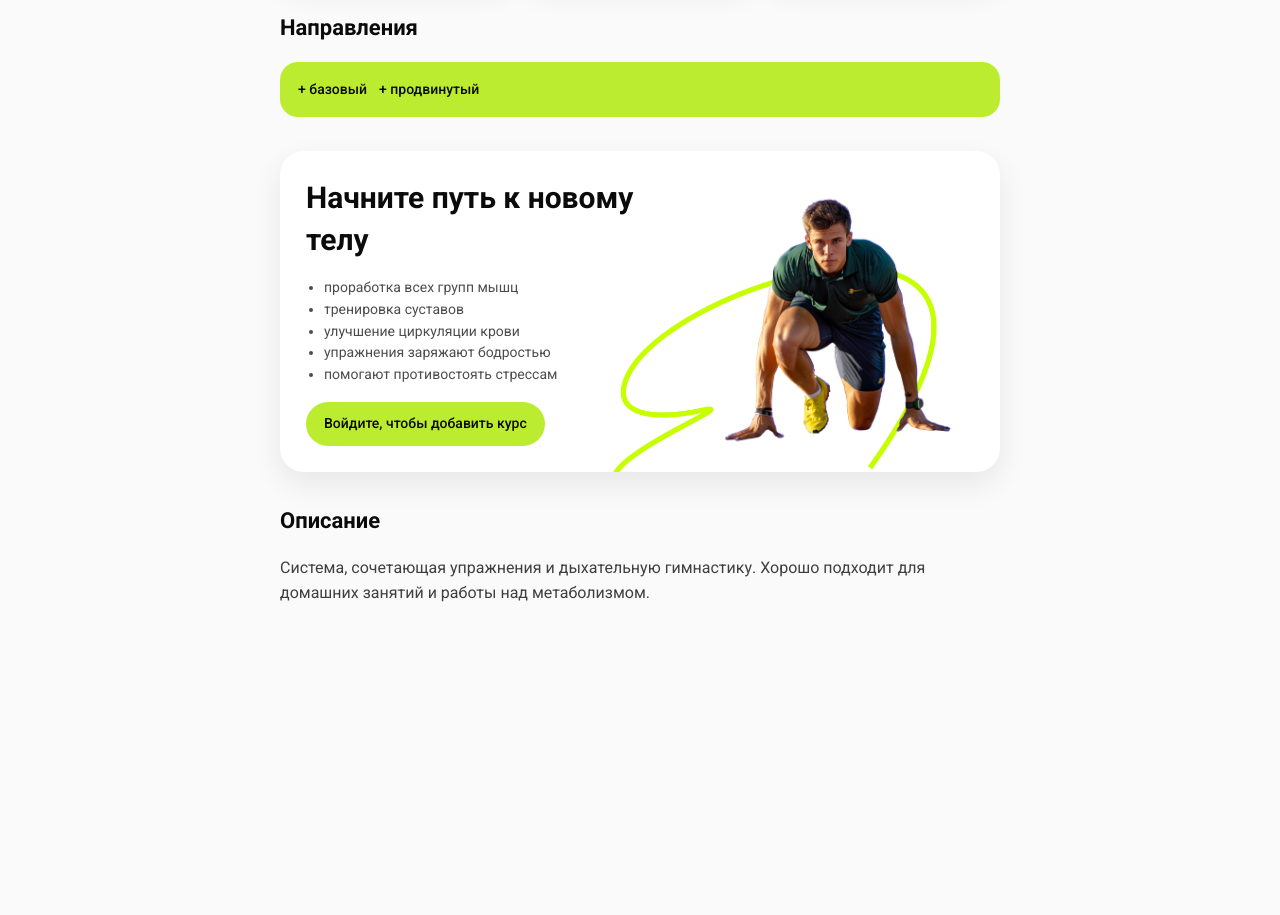
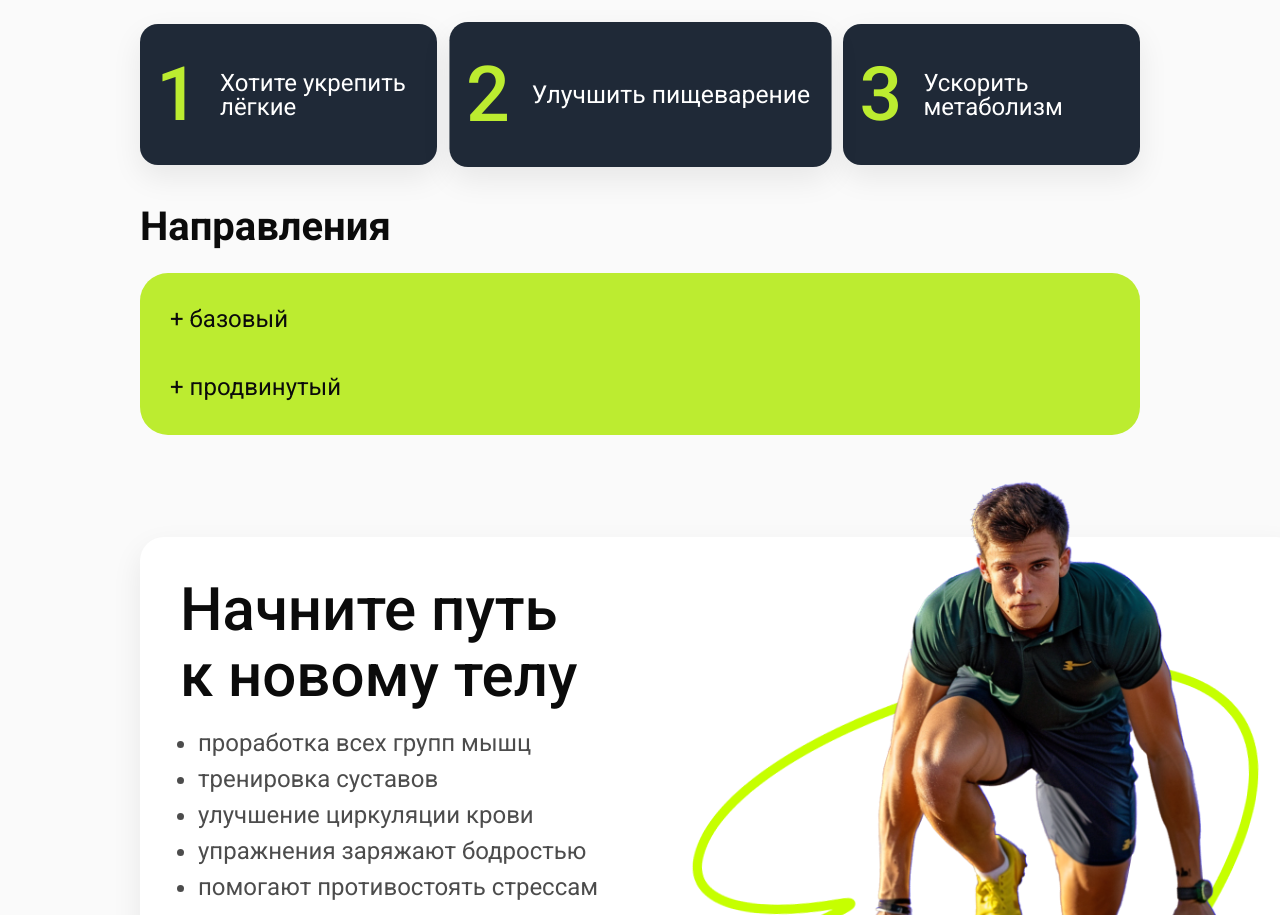
Before and after one commit to x3imal/sky-fitness-pro, a Next.js app: page /course/bodyflex in a window 1280 px wide. Shown: the part 577-1492 px from the top of the page. Before the commit the page ends 1323 px from the top, so only its background shows below. Built offline with nearby package versions, Linux system fonts and the light colour scheme.

Commit message:
add-course-id: добил верстку(будь она не ладна)

```diff
--- a/app/course/[id]/page.module.css
+++ b/app/course/[id]/page.module.css
@@ -1,7 +1,6 @@
 .container {
     max-width: 1440px;
     margin: 0 auto;
-    padding: 0 140px 90px;
 }
 
 /* HERO */
@@ -11,7 +10,7 @@
 
 .heroCard {
     position: relative;
-    height: 220px;
+    height: 310px;
     border-radius: 30px;
     overflow: hidden;
     background: #FFC700;
@@ -24,19 +23,19 @@
     top: 28px;
     z-index: 2;
     margin: 0;
-    font-size: 44px;
-    font-weight: 600;
+    font-size: 60px;
+    font-weight: 500;
     color: #fff;
 }
 
 .heroImage {
     position: absolute;
-    right: 0;
+    right: 100px;
     bottom: 0;
-    top: -81px;
+    top: -50px;
     width: 360px;
     height: 325px;
-    transform: scale(0.87);
+    transform: scale(1.23);
 }
 
 /* SECTIONS */
@@ -46,7 +45,7 @@
 
 .sectionTitle {
     margin: 0 0 18px 0;
-    font-size: 22px;
+    font-size: 40px;
     font-weight: 600;
     color: #0b0b0b;
 }
@@ -54,53 +53,72 @@
 /* FITTING */
 .fittingGrid {
     display: grid;
-    grid-template-columns: repeat(3, 1fr);
+    grid-template-columns: minmax(0, 1fr) minmax(0, 1.25fr) minmax(0, 1fr);
     gap: 18px;
 }
 
 .fittingCard {
     display: flex;
-    gap: 14px;
+    gap: 25px;
     align-items: center;
     background: #1f2937;
     color: #fff;
-    padding: 16px 18px;
+    padding: 20px;
     border-radius: 18px;
     box-shadow: 0 12px 30px rgba(0, 0, 0, 0.08);
 }
 
+.fittingCard:nth-child(2) {
+    z-index: 1;
+    transform: scale(1.03);
+}
+
 .fittingIndex {
-    width: 34px;
-    height: 34px;
-    border-radius: 10px;
-    background: #bcec30;
-    color: #0b0b0b;
-    display: flex;
+    font-family: 'Roboto', sans-serif;
+    font-weight: 500;
+    font-size: 75px;
+    line-height: 135%;
+    letter-spacing: 0;
+
+    color: #bcec30;
+
+    display: inline-flex;
     align-items: center;
     justify-content: center;
-    font-weight: 700;
+
+    width: 35px;
+    height: 101px;
 }
+
 
 .fittingText {
     margin: 0;
-    font-size: 14px;
-    line-height: 1.35;
+    font-size: 24px;
+    line-height: 1;
+    font-weight: 400;
 }
 
 /* DIRECTIONS */
 .directions {
-    display: flex;
-    flex-wrap: wrap;
-    gap: 12px;
+    display: grid;
+    grid-auto-flow: column;
+    grid-template-rows: repeat(2, auto);
+    grid-auto-columns: minmax(0, 1fr);
+    gap: 34px;
     background: #bcec30;
-    padding: 18px 18px;
-    border-radius: 18px;
+    padding: 30px;
+    border-radius: 28px;
+    max-width: 1160px;
+    min-height: 146px;
 }
 
 .directionChip {
-    font-size: 14px;
+    font-family: 'Roboto', sans-serif;
+    font-size: 24px;
     color: #0b0b0b;
-    font-weight: 500;
+    font-weight: 400;
+    /*line-height: 1.1;*/
+    width: 284px;
 }
 
 /* DESCRIPTION */
--- a/app/course/[id]/page.tsx
+++ b/app/course/[id]/page.tsx
@@ -1,5 +1,4 @@
 import Image from 'next/image';
-import Link from 'next/link';
 import { notFound } from 'next/navigation';
 import styles from './page.module.css';
 import { getCourseById } from '@/shared/util/getCourseById';
@@ -54,10 +53,6 @@ export default async function CoursePage({ params }: PageProps) {
 
             <CourseCTA />
 
-            <section className={styles.section}>
-                <h2 className={styles.sectionTitle}>Описание</h2>
-                <p className={styles.description}>{course.description}</p>
-            </section>
         </div>
     );
 }
--- a/app/page.tsx
+++ b/app/page.tsx
@@ -26,7 +26,7 @@ export default function Home() {
 
             <div className={styles.grid}>
                 {COURSES.map((course) => (
-                    <CourseCard key={course.id} course={course} />
+                    <CourseCard key={course.slug} course={course} />
                 ))}
             </div>
 
--- a/components/CourseCTA/CourseCTA.module.css
+++ b/components/CourseCTA/CourseCTA.module.css
@@ -4,16 +4,20 @@
 }
 
 .card {
+    margin: 102px auto 0;
     display: grid;
-    grid-template-columns: 1.1fr 0.9fr;
+    grid-template-columns: auto 1fr;
     gap: 24px;
+    width: 1160px;
 
-    padding: 26px;
+    padding: 40px;
     border-radius: 24px;
     background: #fff;
 
     box-shadow: 0 12px 30px rgba(0, 0, 0, 0.08);
-    overflow: hidden;
+    overflow: visible;
+
+    position: relative; /* ✅ ДОБАВИЛИ */
 }
 
 .left {
@@ -24,57 +28,89 @@
 
 .title {
     margin: 0;
-    font-size: 30px;
-    font-weight: 700;
+    font-size: 60px;
+    font-weight: 500;
+    line-height: 1.1;
+    max-width: 398px;
 }
 
 .list {
     margin: 0;
     padding-left: 18px;
     color: rgba(0, 0, 0, 0.7);
-    line-height: 1.55;
-    font-size: 14px;
+    font-size: 24px;
+    line-height: 1.5;
 }
 
 .button {
     display: inline-flex;
-    width: fit-content;
+    width: 437px;
     align-items: center;
     justify-content: center;
 
-    height: 44px;
+    height: 52px;
     padding: 0 18px;
 
     border-radius: 999px;
     background: #bcec30;
     color: #0b0b0b;
 
-    font-size: 14px;
+    font-size: 18px;
     font-weight: 500;
     text-decoration: none;
 }
 
 .right {
     position: relative;
-    min-height: 260px;
 }
 
 .right :global(img) {
     object-fit: contain;
 }
 
+.imageWrap {
+    position: absolute;
+    inset: 0;
+    left: 140px;
+    width: 487px;
+    height: 560px;
+    transform: translateY(-150px);
+
+    z-index: 2; /* ✅ чтобы спортсмен был поверх линии */
+}
+
+.image {
+    object-fit: contain;
+}
+
 /* Слой линии */
+.lineClip {
+    position: absolute;
+    inset: 0;
+    overflow: hidden;
+    border-radius: 24px;
+    pointer-events: none;
+    z-index: 0;
+}
+
 .line {
     position: absolute;
-    right: 20px;
-    bottom: -40px;
-    width: 360px;
-    height: 220px;
-    z-index: 0;
-    pointer-events: none;
-    /*transform: rotate(-12deg);*/
+    right: 0;
+    bottom: -50px;
+    width: 690px;
+    height: 390px;
+    transform: rotate(3deg);
+    transform-origin: right bottom;
 }
 
 .lineImg {
     object-fit: contain;
 }
+
+
+/* ✅ контент поверх линии */
+.left,
+.right {
+    position: relative;
+    z-index: 1;
+}
--- a/components/CourseCTA/CourseCTA.tsx
+++ b/components/CourseCTA/CourseCTA.tsx
@@ -6,6 +6,19 @@ export function CourseCTA() {
     return (
         <section className={styles.cta}>
             <div className={styles.card}>
+                {/* ✅ lineClip перенесён на уровень card, чтобы резало по краю карточки */}
+                <span className={styles.lineClip} aria-hidden>
+                    <span className={styles.line}>
+                        <Image
+                            src="/images/cta/line-cta.png"
+                            alt=""
+                            fill
+                            sizes="690px"
+                            className={styles.lineImg}
+                        />
+                    </span>
+                </span>
+
                 <div className={styles.left}>
                     <h2 className={styles.title}>Начните путь к новому телу</h2>
 
@@ -23,16 +36,6 @@ export function CourseCTA() {
                 </div>
 
                 <div className={styles.right}>
-  <span className={styles.line} aria-hidden>
-    <Image
-        src="/images/cta/line-cta.png"
-        alt=""
-        fill
-        sizes="300px"
-        className={styles.lineImg}
-    />
-  </span>
-
                     <div className={styles.imageWrap}>
                         <Image
                             src="/images/cta/common-cta.png"
@@ -44,7 +47,6 @@ export function CourseCTA() {
                         />
                     </div>
                 </div>
-
             </div>
         </section>
     );
--- a/shared/util/getCourseTheme.ts
+++ b/shared/util/getCourseTheme.ts
@@ -1,11 +1,10 @@
-import {COURSE_THEME_BY_ID, CourseTheme} from "@/components/ui/Theme/courseTheme";
+import {COURSE_THEME_BY_SLUG, CourseTheme} from "@/components/ui/Theme/courseTheme";
 
 const DEFAULT_THEME: CourseTheme = {
-    themeColor: '#f7c400',
     cardImageSrc: '/images/courses/default-card.png',
     heroImageSrc: '/images/courses/default-hero.png',
 };
 
 export function getCourseTheme(courseId: string): CourseTheme {
-    return COURSE_THEME_BY_ID[courseId] ?? DEFAULT_THEME;
+    return COURSE_THEME_BY_SLUG[courseId] ?? DEFAULT_THEME;
 }
```
Also changed, not shown: components/CourseCard/CourseCard.module.css (+14 -0 lines), components/CourseCard/CourseCard.tsx (+12 -3 lines).
